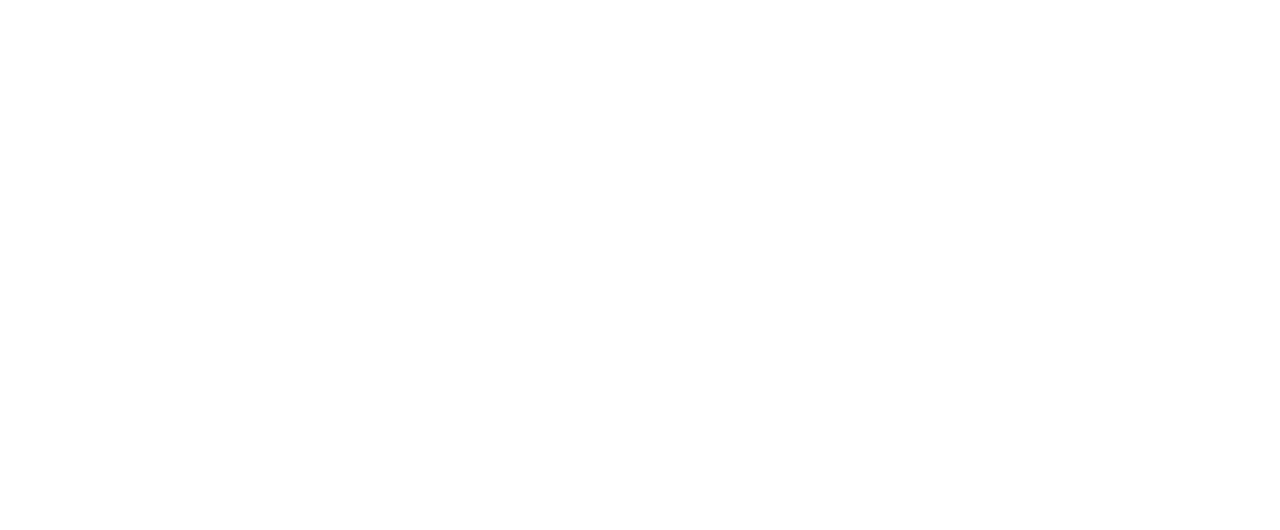
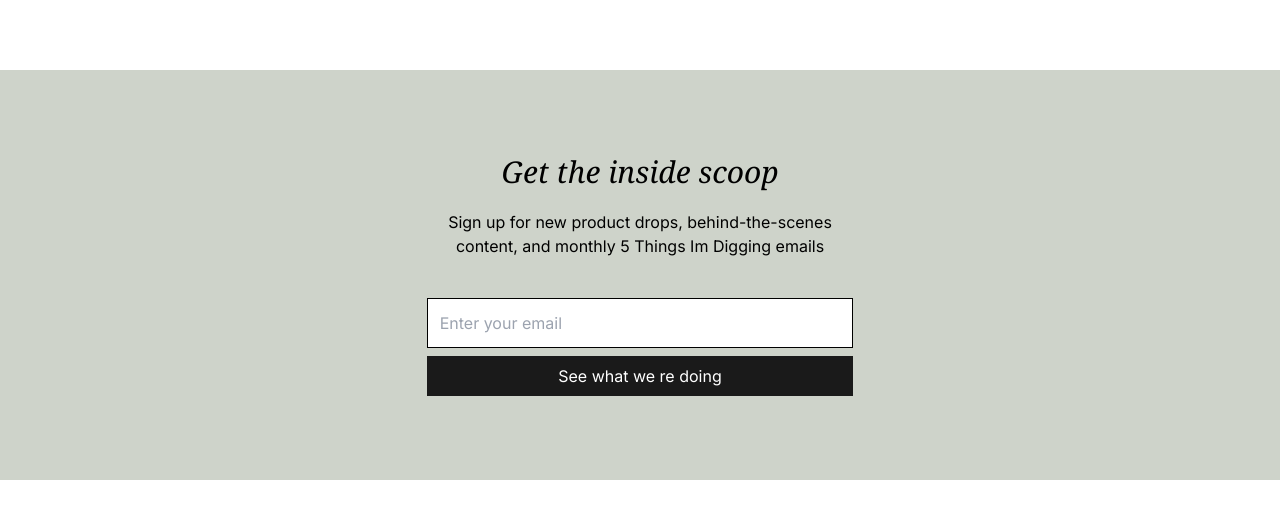
Before and after one commit to tanmoypaul1005/lws-rnext-assigment-6, a Next.js app: page /category/fragrances in a window 1280 px wide. Shown: the part 1606-2136 px from the top of the page. Before the commit the page ends 1488 px from the top, so only its background shows below. Built offline with nearby package versions, Linux system fonts and the light colour scheme.

Commit message:
Fix layout and image display issues

```diff
--- a/app/category/[categoryName]/layout.js
+++ b/app/category/[categoryName]/layout.js
@@ -12,7 +12,7 @@
             <Image width={500} height={500} src={'/assets/header.webp'} alt="header" className="h-[500px] bg-center flex flex-col-reverse bg-cover w-full" />
 
             {children}
-            {/* <section className="bg-[#ced3ca] py-5 lg:py-16">
+            <section className="bg-[#ced3ca] py-5 lg:py-16">
                 <div className="w-10/12 lg:w-4/12 mx-auto">
                     <h1 className="italic text-xl lg:text-3xl font-serif my-5 text-center">Get the inside scoop</h1>
                     <p className="text-center text-sm lg:text-base">
@@ -26,7 +26,7 @@
                         </button>
                     </form>
                 </div>
-            </section> */}
+            </section>
             {/* <footer/> */}
         </div>
     );
--- a/app/category/[categoryName]/page.js
+++ b/app/category/[categoryName]/page.js
@@ -10,6 +10,7 @@
 
     return (
         <div>
+                        <Image width={500} height={500} src={'/assets/header.webp'} alt="header" className="h-[500px] bg-center flex flex-col-reverse bg-cover w-full" />
             <main>
                 <section className="items-start justify-between w-11/12 py-0 mx-auto lg:w-10/12 max-w-7xl lg:py-10 lg:flex">
                     <div className="flex items-center justify-between w-full my-10 lg:block lg:w-2/12 lg:my-0 lg:mt-4">
--- a/app/layout.js
+++ b/app/layout.js
@@ -11,7 +11,8 @@
 
 export default function RootLayout({ children }) {
   return (
-      <div className={inter.className}>
+    <html lang="en">
+      <body className={inter.className}>
         <nav className="flex items-center justify-between w-11/12 py-5 mx-auto lg:w-10/12 max-w-7xl lg:py-6">
           <div className="flex gap-5 items-center justify-between lg:w-8/12 text-[#1A1A1A]">
             <div className="flex items-center gap-2">
@@ -21,10 +22,10 @@
                 width={20}
                 height={20}
               />
-              {/* <a href="./index.html">
-                <img src="./assets/lws-logo-black.svg" className="h-10" alt="" />
-              </a> */}
-              <Image style={{maxHeight:"30px" ,maxWidth:"100px", minHeight:"30px", minWidth:"100px"}} src={"/assets/lws-logo-black.svg"} alt="" className="h-10" width={0} height={0} />
+              <a href="./index.html">
+
+                <Image style={{maxHeight:"30px", maxWidth:"100px",minHeight:"30px", minWidth:"100px"}} src={"/assets/lws-logo-black.svg"} alt="" width={0} height={0}/>
+              </a>
             </div>
           </div>
           <div className="flex items-center justify-end gap-2 lg:gap-5 lg:w-4/12">
@@ -42,6 +43,7 @@
         {children}
 
         <Footer/>
-      </div>
+      </body>
+    </html>
   );
 }
--- a/app/page.js
+++ b/app/page.js
@@ -32,7 +32,7 @@
 
 
 
-          {/* <section className="bg-[#ced3ca] py-5 lg:py-16">
+          <section className="bg-[#ced3ca] py-5 lg:py-16">
             <div className="w-10/12 mx-auto lg:w-4/12">
               <h1 className="my-5 font-serif text-xl italic text-center lg:text-3xl">Get the inside scoop</h1>
               <p className="text-sm text-center lg:text-base">
@@ -46,7 +46,7 @@
                 </button>
               </form>
             </div>
-          </section> */}
+          </section>
         </main>
       </body>
 
```
Also changed, not shown: app/error.js (added).
